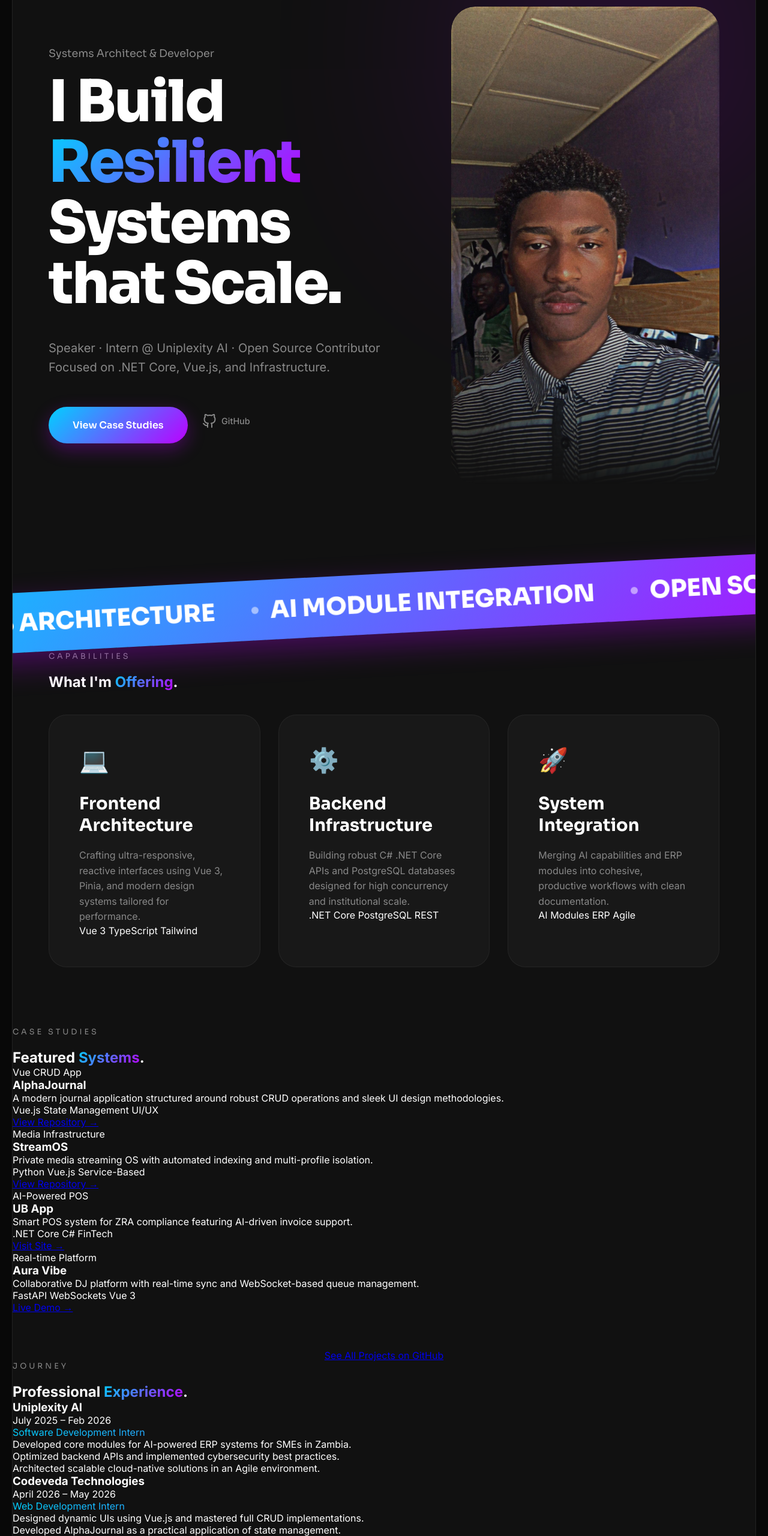
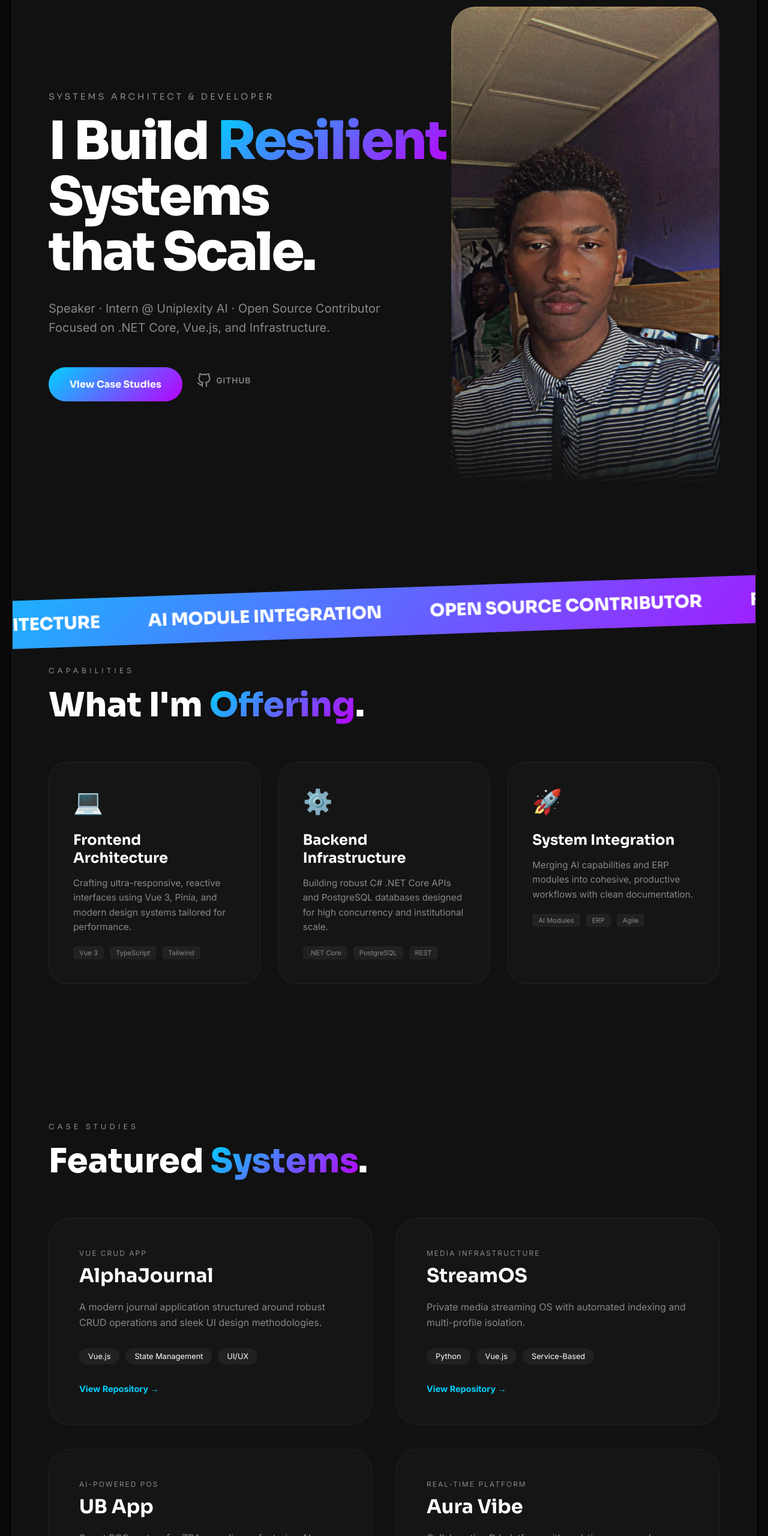
Before and after one commit to Zakir176/PortfolioWebsite, a plain HTML site: page index2.html in a window 1280 px wide. Shown: the part 140-2700 px from the top of the page at 60% size. Drawn offline with Linux system fonts and the light colour scheme.

Commit message:
feat: implement premium custom cursor, scroll reveal animations, and redesigned project and experience sections

```diff
--- a/styles2.css
+++ b/styles2.css
@@ -23,6 +23,7 @@
     margin: 0;
     padding: 0;
     box-sizing: border-box;
+    scroll-behavior: smooth;
 }
 
 body {
@@ -30,10 +31,9 @@ body {
     color: var(--text-white);
     font-family: var(--font-body);
     overflow-x: hidden;
-    padding: 20px; /* Outer frame margin */
+    padding: 20px;
 }
 
-/* Rounded Frame Container */
 .main-frame {
     background-color: var(--bg-charcoal);
     border-radius: var(--container-round);
@@ -43,20 +43,83 @@ body {
     border: 1px solid var(--border);
 }
 
-/* Background Atmosphere */
-.aura-blob {
-    position: absolute;
-    width: 600px;
-    height: 600px;
+/* Custom Premium Cursor */
+.cursor {
+    position: fixed;
+    top: 0;
+    left: 0;
+    width: 20px;
+    height: 20px;
+    background: white;
     border-radius: 50%;
-    filter: blur(150px);
-    opacity: 0.15;
-    z-index: 0;
     pointer-events: none;
+    z-index: 9999;
+    mix-blend-mode: difference;
+    transform: translate(-50%, -50%);
+    transition: width 0.3s, height 0.3s, background-color 0.3s;
+    opacity: 0;
 }
 
-.aura-1 { background: #BC00FF; top: -100px; right: -100px; }
-.aura-2 { background: #00D1FF; bottom: -100px; left: -100px; }
+.cursor.visible { opacity: 1; }
+
+.cursor.active {
+    width: 60px;
+    height: 60px;
+    background-color: rgba(0, 209, 255, 0.2);
+    border: 1px solid #00D1FF;
+}
+
+/* Scroll Reveal Base */
+.reveal {
+    opacity: 0;
+    transform: translateY(30px);
+    transition: all 0.8s cubic-bezier(0.23, 1, 0.32, 1);
+}
+
+.reveal.active {
+    opacity: 1;
+    transform: translateY(0);
+}
+
+/* Floating Aura Animation */
+@keyframes float {
+    0% { transform: translate(0, 0) scale(1); }
+    50% { transform: translate(30px, -20px) scale(1.1); }
+    100% { transform: translate(-20px, 30px) scale(1); }
+}
+
+.aura-1 {
+    background: #BC00FF;
+    top: -100px;
+    right: -100px;
+    animation: float 15s ease-in-out infinite;
+}
+
+.aura-2 {
+    background: #00D1FF;
+    bottom: -100px;
+    left: -100px;
+    animation: float 18s ease-in-out infinite reverse;
+}
+
+/* Staggered Reveals */
+.stagger-reveal > * {
+    opacity: 0;
+    transform: translateY(20px);
+    transition: all 0.6s cubic-bezier(0.23, 1, 0.32, 1);
+}
+
+.stagger-reveal.active > * {
+    opacity: 1;
+    transform: translateY(0);
+}
+
+/* Delay helpers */
+.stagger-reveal.active > *:nth-child(1) { transition-delay: 0.1s; }
+.stagger-reveal.active > *:nth-child(2) { transition-delay: 0.2s; }
+.stagger-reveal.active > *:nth-child(3) { transition-delay: 0.3s; }
+.stagger-reveal.active > *:nth-child(4) { transition-delay: 0.4s; }
+
 
 /* Navigation */
 nav {
@@ -65,7 +128,7 @@ nav {
     align-items: center;
     padding: 40px 60px;
     position: relative;
-    z-index: 10;
+    z-index: 100;
 }
 
 .nav-logo {
@@ -78,14 +141,16 @@ nav {
 .nav-links {
     display: flex;
     list-style: none;
-    gap: 40px;
+    gap: 30px;
 }
 
 .nav-link {
     text-decoration: none;
     color: var(--text-gray);
-    font-size: 0.9rem;
-    font-weight: 500;
+    font-size: 0.85rem;
+    font-weight: 600;
+    text-transform: uppercase;
+    letter-spacing: 1px;
     transition: 0.3s;
 }
 
@@ -97,31 +162,19 @@ nav {
 .hero {
     display: grid;
     grid-template-columns: 1.2fr 0.8fr;
-    padding: 20px 60px 100px;
+    padding: 20px 60px 150px;
     align-items: center;
     position: relative;
     z-index: 1;
 }
 
-.hero-content {
-    max-width: 800px;
-}
-
-.hero-eyebrow {
-    font-family: var(--font-heading);
-    font-size: 1.1rem;
-    color: var(--text-gray);
-    margin-bottom: 20px;
-    display: block;
-}
-
 .hero-title {
     font-family: var(--font-heading);
-    font-size: clamp(3rem, 8vw, 6rem);
+    font-size: clamp(3rem, 8vw, 5.5rem);
     font-weight: 800;
     line-height: 1.05;
     letter-spacing: -3px;
-    margin-bottom: 40px;
+    margin-bottom: 30px;
 }
 
 .text-gradient {
@@ -130,34 +183,36 @@ nav {
     -webkit-text-fill-color: transparent;
 }
 
-.hero-image-container {
-    position: relative;
-    display: flex;
-    justify-content: flex-end;
+.hero-image {
+    width: 100%;
+    max-width: 450px;
+    border-radius: 40px;
+    -webkit-mask-image: linear-gradient(to bottom, black 80%, transparent 100%);
+    mask-image: linear-gradient(to bottom, black 80%, transparent 100%);
 }
 
-.hero-image {
-    width: 100%;
-    max-width: 500px;
-    height: auto;
-    border-radius: 40px;
-    -webkit-mask-image: linear-gradient(to bottom, black 70%, transparent 100%);
-    mask-image: linear-gradient(to bottom, black 70%, transparent 100%);
+.hero-eyebrow {
+    font-family: var(--font-heading);
+    color: var(--text-gray);
+    letter-spacing: 4px;
+    text-transform: uppercase;
+    font-size: 0.9rem;
+    margin-bottom: 20px;
+    display: block;
 }
 
-/* Diagonal Marquee */
+/* Marquee */
 .marquee-container {
     position: absolute;
     width: 150%;
-    height: 100px;
+    height: 80px;
     background: var(--primary-grad);
-    transform: rotate(-3deg) translateY(50px);
+    transform: rotate(-2deg) translateY(20px);
     z-index: 5;
     left: -25%;
     display: flex;
     align-items: center;
     overflow: hidden;
-    box-shadow: 0 20px 50px rgba(188, 0, 255, 0.3);
 }
 
 .marquee-content {
@@ -168,7 +223,7 @@ nav {
 
 .marquee-item {
     font-family: var(--font-heading);
-    font-size: 2.5rem;
+    font-size: 1.8rem;
     font-weight: 800;
     color: var(--text-white);
     margin-right: 60px;
@@ -177,99 +232,315 @@ nav {
     gap: 20px;
 }
 
-.marquee-dot {
-    width: 12px;
-    height: 12px;
-    background: var(--text-white);
-    border-radius: 50%;
-    opacity: 0.5;
-}
-
 @keyframes marquee-scroll {
     from { transform: translateX(0); }
     to { transform: translateX(-50%); }
 }
 
-/* Bento Services */
-.services {
-    padding: 180px 60px 100px;
-    background: var(--bg-charcoal);
+/* General Sections */
+.content-section, .services {
+    padding: 150px 60px 80px;
     position: relative;
     z-index: 2;
 }
 
 .section-label {
     font-family: var(--font-heading);
-    font-size: 0.8rem;
+    font-size: 0.75rem;
     color: var(--text-gray);
-    letter-spacing: 4px;
+    letter-spacing: 5px;
     text-transform: uppercase;
-    margin-bottom: 20px;
+    margin-bottom: 15px;
     display: block;
 }
 
+.section-heading {
+    font-family: var(--font-heading);
+    font-size: clamp(2.5rem, 5vw, 3.5rem);
+    font-weight: 800;
+    margin-bottom: 60px;
+}
+
+/* Services Grid */
 .services-grid {
     display: grid;
     grid-template-columns: repeat(3, 1fr);
     gap: 30px;
-    margin-top: 40px;
 }
 
 .service-card {
-    background: rgba(255, 255, 255, 0.03);
+    background: rgba(255, 255, 255, 0.02);
     border: 1px solid rgba(255, 255, 255, 0.05);
     border-radius: 30px;
-    padding: 50px;
+    padding: 40px;
     transition: 0.4s;
 }
 
 .service-card:hover {
     background: rgba(255, 255, 255, 0.05);
-    border-color: rgba(255, 255, 255, 0.1);
     transform: translateY(-10px);
+    border-color: rgba(0, 209, 255, 0.3);
 }
 
-.service-icon {
-    font-size: 2.5rem;
-    margin-bottom: 30px;
+.service-icon { font-size: 2.5rem; margin-bottom: 25px; }
+.service-title { font-size: 1.5rem; margin-bottom: 15px; font-family: var(--font-heading); }
+.service-desc { color: var(--text-gray); line-height: 1.6; font-size: 0.95rem; }
+
+.tech-tags-mini {
+    margin-top: 20px;
+    display: flex;
+    gap: 10px;
+    flex-wrap: wrap;
 }
 
-.service-title {
+.tech-tags-mini span {
+    font-size: 0.7rem;
+    background: rgba(255, 255, 255, 0.05);
+    padding: 4px 10px;
+    border-radius: 5px;
+    color: var(--text-gray);
+}
+
+/* Projects Grid (Noir Style) */
+.noir-projects-grid {
+    display: grid;
+    grid-template-columns: repeat(2, 1fr);
+    gap: 40px;
+}
+
+.noir-project-card {
+    background: rgba(255, 255, 255, 0.02);
+    border: 1px solid rgba(255, 255, 255, 0.05);
+    border-radius: 35px;
+    padding: 50px;
+    transition: 0.4s;
+    position: relative;
+    overflow: hidden;
+}
+
+.noir-project-card:hover {
+    border-color: #BC00FF;
+    transform: scale(1.02);
+    background: rgba(188, 0, 255, 0.03);
+}
+
+.project-category {
+    font-size: 0.75rem;
+    text-transform: uppercase;
+    letter-spacing: 2px;
+    color: var(--text-gray);
+    margin-bottom: 10px;
+    display: block;
+}
+
+.noir-project-title {
+    font-size: 2rem;
     font-family: var(--font-heading);
-    font-size: 1.8rem;
-    font-weight: 700;
     margin-bottom: 20px;
 }
 
-.service-desc {
+.noir-project-desc {
     color: var(--text-gray);
+    margin-bottom: 30px;
     line-height: 1.6;
 }
 
-/* Button Component */
+.noir-project-tags {
+    display: flex;
+    gap: 10px;
+    margin-bottom: 30px;
+    flex-wrap: wrap;
+}
+
+.noir-project-tags span {
+    background: rgba(255, 255, 255, 0.05);
+    padding: 6px 15px;
+    border-radius: 100px;
+    font-size: 0.8rem;
+    color: var(--text-white);
+}
+
+.noir-project-link {
+    text-decoration: none;
+    color: #00D1FF;
+    font-weight: 700;
+    font-size: 0.9rem;
+}
+
+/* Experience Section */
+.noir-experience-stack {
+    max-width: 900px;
+}
+
+.noir-exp-item {
+    margin-bottom: 60px;
+    padding-left: 30px;
+    border-left: 2px solid var(--border);
+}
+
+.noir-exp-header {
+    display: flex;
+    justify-content: space-between;
+    align-items: center;
+    margin-bottom: 10px;
+}
+
+.noir-exp-title { font-size: 1.8rem; font-family: var(--font-heading); }
+.noir-exp-date {
+    color: #00D1FF;
+    font-size: 0.75rem;
+    font-family: var(--font-heading);
+    font-weight: 700;
+    background: rgba(0, 209, 255, 0.1);
+    padding: 6px 16px;
+    border-radius: 100px;
+    border: 1px solid rgba(0, 209, 255, 0.3);
+    box-shadow: 0 0 15px rgba(0, 209, 255, 0.2);
+    text-shadow: 0 0 8px rgba(0, 209, 255, 0.4);
+    letter-spacing: 1px;
+}
+.noir-exp-role { font-weight: 700; margin-bottom: 20px; }
+
+.noir-exp-list {
+    list-style: none;
+    color: var(--text-gray);
+}
+
+.noir-exp-list li {
+    margin-bottom: 10px;
+    position: relative;
+    padding-left: 20px;
+}
+
+.noir-exp-list li::before {
+    content: "→";
+    position: absolute;
+    left: 0;
+    color: #00D1FF;
+}
+
+/* Community & About */
+.noir-community-grid {
+    display: grid;
+    grid-template-columns: repeat(2, 1fr);
+    gap: 30px;
+}
+
+.noir-community-card {
+    display: flex;
+    gap: 20px;
+    padding: 30px;
+    background: rgba(255, 255, 255, 0.02);
+    border-radius: 20px;
+    text-decoration: none;
+    color: inherit;
+    transition: 0.3s;
+}
+
+.noir-community-card:hover {
+    background: rgba(255, 255, 255, 0.05);
+    transform: translateX(10px);
+}
+
+.comm-icon { font-size: 2rem; }
+.comm-info h4 { margin-bottom: 5px; font-family: var(--font-heading); }
+.comm-info p { color: var(--text-gray); font-size: 0.9rem; }
+
+.noir-about-grid {
+    display: grid;
+    grid-template-columns: 1.5fr 0.5fr;
+    gap: 50px;
+    align-items: center;
+}
+
+.noir-about-text p {
+    font-size: 1.2rem;
+    color: var(--text-gray);
+    line-height: 1.8;
+    margin-bottom: 25px;
+}
+
+.noir-interests {
+    display: flex;
+    gap: 15px;
+}
+
+.interest-tag {
+    background: var(--primary-grad);
+    padding: 8px 20px;
+    border-radius: 10px;
+    font-size: 0.9rem;
+    font-weight: 700;
+}
+
+.about-image-mini {
+    width: 100%;
+    border-radius: 30px;
+    filter: grayscale(1);
+}
+
+/* Contact Grid */
+.noir-contact-grid {
+    display: flex;
+    justify-content: center;
+    gap: 40px;
+}
+
+.noir-contact-card {
+    padding: 30px 60px;
+    background: rgba(255, 255, 255, 0.02);
+    border-radius: 20px;
+    text-decoration: none;
+    color: white;
+    font-weight: 700;
+    display: flex;
+    flex-direction: column;
+    align-items: center;
+    gap: 15px;
+    transition: 0.3s;
+}
+
+.noir-contact-card:hover {
+    background: var(--primary-grad);
+    transform: scale(1.05);
+}
+
+.contact-icon { font-size: 2rem; }
+
+/* Buttons */
 .btn-grad {
     display: inline-flex;
-    padding: 20px 40px;
+    padding: 18px 35px;
     background: var(--primary-grad);
-    color: var(--text-white);
+    color: white;
+    text-decoration: none;
+    border-radius: 100px;
+    font-weight: 700;
+    font-family: var(--font-heading);
+    transition: 0.3s;
+}
+
+.btn-outline {
+    display: inline-flex;
+    padding: 15px 30px;
+    border: 1px solid var(--border);
+    color: white;
     text-decoration: none;
     border-radius: 100px;
     font-weight: 600;
-    font-family: var(--font-heading);
     transition: 0.3s;
-    box-shadow: 0 10px 30px rgba(188, 0, 255, 0.3);
 }
 
-.btn-grad:hover {
-    transform: scale(1.05);
-    box-shadow: 0 15px 40px rgba(188, 0, 255, 0.4);
+.btn-outline:hover {
+    border-color: #00D1FF;
+    background: rgba(0, 209, 255, 0.05);
 }
 
 /* Responsive */
 @media (max-width: 1024px) {
-    .hero { grid-template-columns: 1fr; text-align: center; }
-    .hero-image-container { justify-content: center; margin-top: 60px; }
-    .services-grid { grid-template-columns: 1fr; }
+    .hero, .noir-about-grid { grid-template-columns: 1fr; text-align: center; }
+    .hero-image { margin-top: 50px; }
+    .services-grid, .noir-projects-grid, .noir-community-grid { grid-template-columns: 1fr; }
     nav { padding: 30px; }
-    .hero { padding: 20px 30px 100px; }
+    .content-section, .services { padding: 80px 30px; }
 }
```
